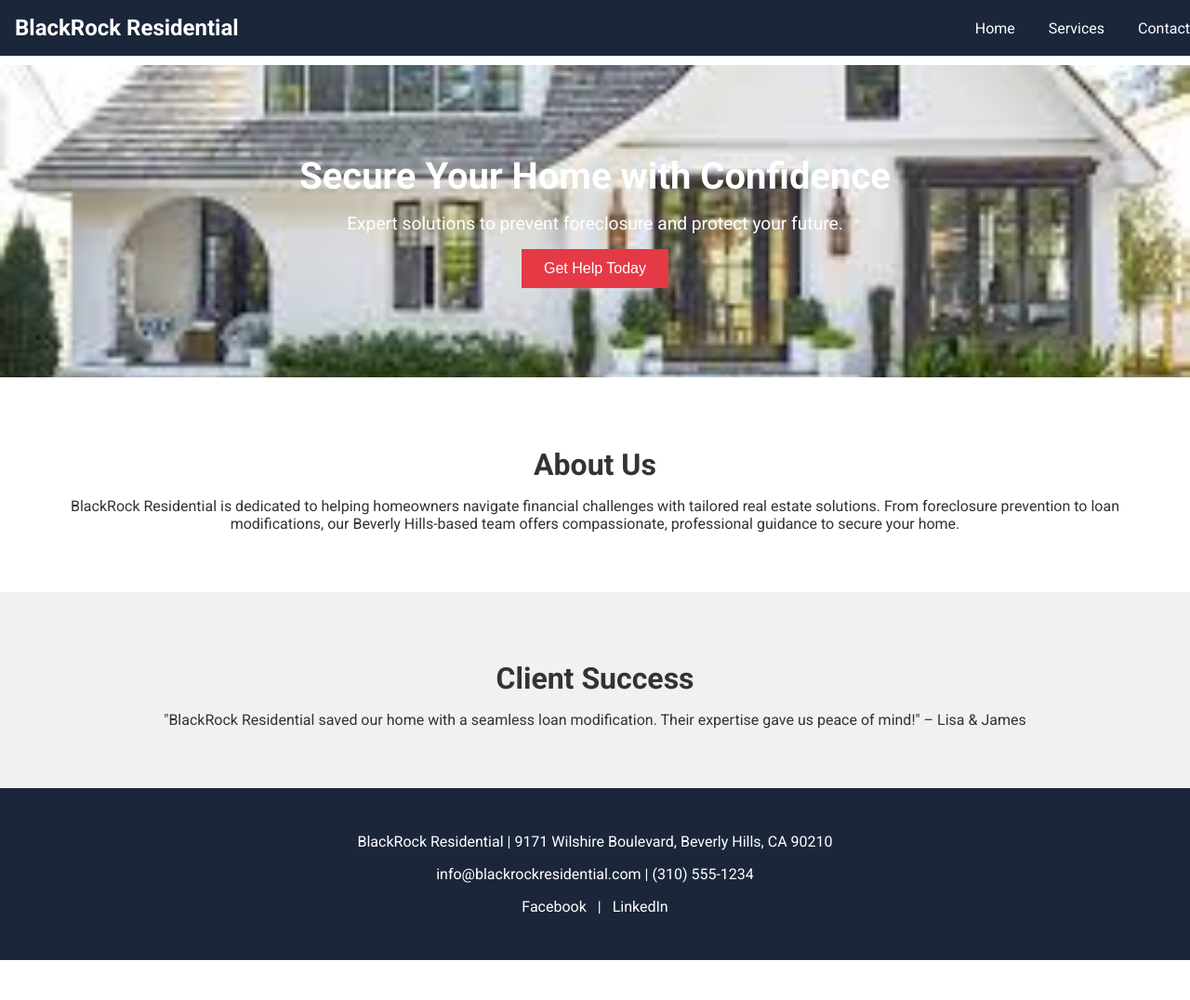
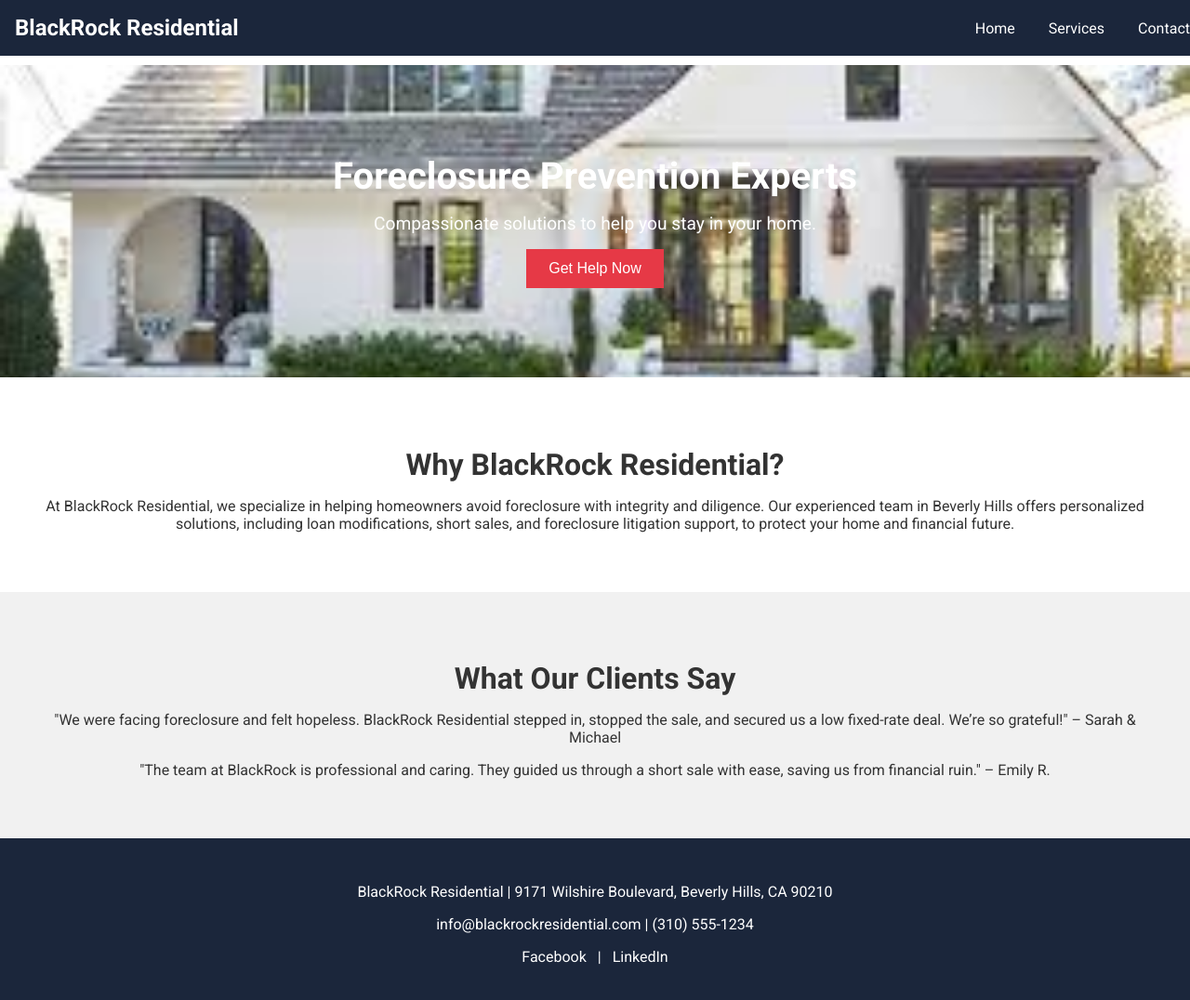
Before and after one commit to milcarhenzy/blackrockrezidential, a plain HTML site: page index.html in a window 1280 px wide. Shown: the whole page at 93% size. Before the commit the page ends 1033 px from the top, so only its background shows below. Drawn offline with Linux system fonts and the light colour scheme.

Commit message:
Add files via upload

```diff
--- a/index.html
+++ b/index.html
@@ -16,9 +16,10 @@
         .hero p { font-size: 1.2rem; margin: 1rem 0; }
         .hero button { background: #e63946; color: white; padding: 0.75rem 1.5rem; border: none; cursor: pointer; font-size: 1rem; }
         .hero button:hover { background: #d32f2f; }
-        .about, .testimonial { padding: 3rem 2rem; text-align: center; }
-        .about h2, .testimonial h2 { font-size: 2rem; margin-bottom: 1rem; }
-        .testimonial { background: #f1f1f1; }
+        .about, .testimonials { padding: 3rem 2rem; text-align: center; }
+        .about h2, .testimonials h2 { font-size: 2rem; margin-bottom: 1rem; }
+        .testimonials { background: #f1f1f1; }
+        .testimonial-item { margin: 1rem 0; }
         footer { background: #1b263b; color: white; padding: 2rem; text-align: center; }
         footer a { color: white; margin: 0 0.5rem; text-decoration: none; }
         footer a:hover { text-decoration: underline; }
@@ -41,17 +42,22 @@
         </nav>
     </header>
     <section class="hero">
-        <h1>Secure Your Home with Confidence</h1>
-        <p>Expert solutions to prevent foreclosure and protect your future.</p>
-        <button onclick="location.href='contact.html'">Get Help Today</button>
+        <h1>Foreclosure Prevention Experts</h1>
+        <p>Compassionate solutions to help you stay in your home.</p>
+        <button onclick="location.href='contact.html'">Get Help Now</button>
     </section>
     <section class="about">
-        <h2>About Us</h2>
-        <p>BlackRock Residential is dedicated to helping homeowners navigate financial challenges with tailored real estate solutions. From foreclosure prevention to loan modifications, our Beverly Hills-based team offers compassionate, professional guidance to secure your home.</p>
+        <h2>Why BlackRock Residential?</h2>
+        <p>At BlackRock Residential, we specialize in helping homeowners avoid foreclosure with integrity and diligence. Our experienced team in Beverly Hills offers personalized solutions, including loan modifications, short sales, and foreclosure litigation support, to protect your home and financial future.</p>
     </section>
-    <section class="testimonial">
-        <h2>Client Success</h2>
-        <p>"BlackRock Residential saved our home with a seamless loan modification. Their expertise gave us peace of mind!" – Lisa & James</p>
+    <section class="testimonials">
+        <h2>What Our Clients Say</h2>
+        <div class="testimonial-item">
+            <p>"We were facing foreclosure and felt hopeless. BlackRock Residential stepped in, stopped the sale, and secured us a low fixed-rate deal. We’re so grateful!" – Sarah & Michael</p>
+        </div>
+        <div class="testimonial-item">
+            <p>"The team at BlackRock is professional and caring. They guided us through a short sale with ease, saving us from financial ruin." – Emily R.</p>
+        </div>
     </section>
     <footer>
         <p>BlackRock Residential | 9171 Wilshire Boulevard, Beverly Hills, CA 90210</p>
```
Also changed, not shown: contact.html (+1 -1 lines), service.html (+13 -5 lines).
